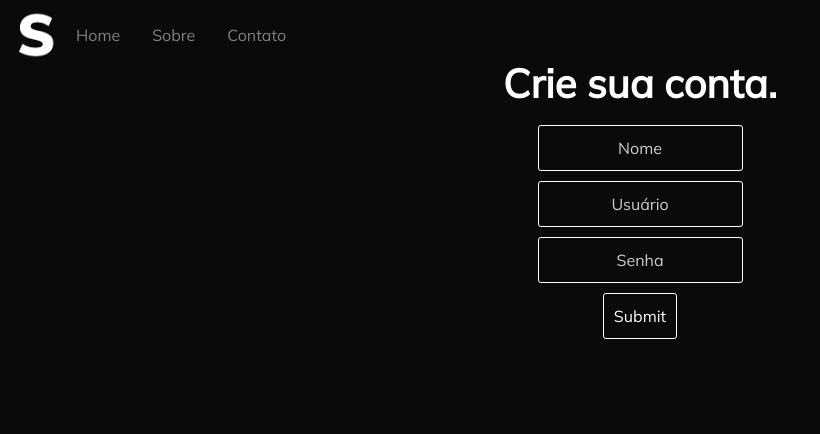
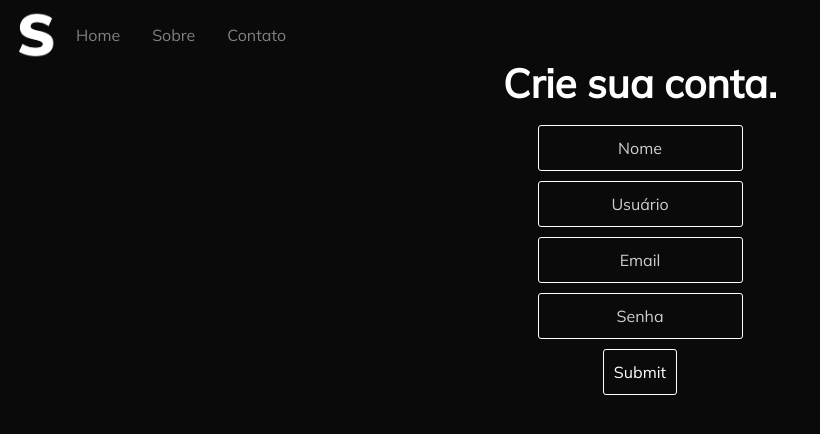
Before and after one commit to Nerd0000/scribble, a React (Create React App) app: page /cadastro in a window 1280 px wide. Shown: the top 434 px of the page, without its empty margins (0-820 px from the left). Built offline with nearby package versions, Linux system fonts and the light colour scheme.

Commit message:
0.0.5 - cadastro

```diff
--- a/src/cadastro.js
+++ b/src/cadastro.js
@@ -21,10 +21,11 @@ function Cadastro() {
       </ul>
       <div id="cadastro">
       <h1>Crie sua conta.</h1>
-      <form id="cadastro" method="POST">
-        <input type="text" placeholder="Nome" minlenght="5"></input>
-        <input type="text" placeholder="Usuário" minLength="6"></input>
-        <input type="password" placeholder="Senha" minLength="8"></input>
+      <form id="cadastro" method="POST" action="home.js">
+        <input type="text" placeholder="Nome" minlenght="5" required></input>
+        <input type="text" placeholder="Usuário" minLength="6" required></input>
+        <input type="text" placeholder="Email" minLength="10" required></input>
+        <input type="password" placeholder="Senha" minLength="8" required></input>
         <input type="submit" id="enviar"></input>
       </form>
       </div>
```
